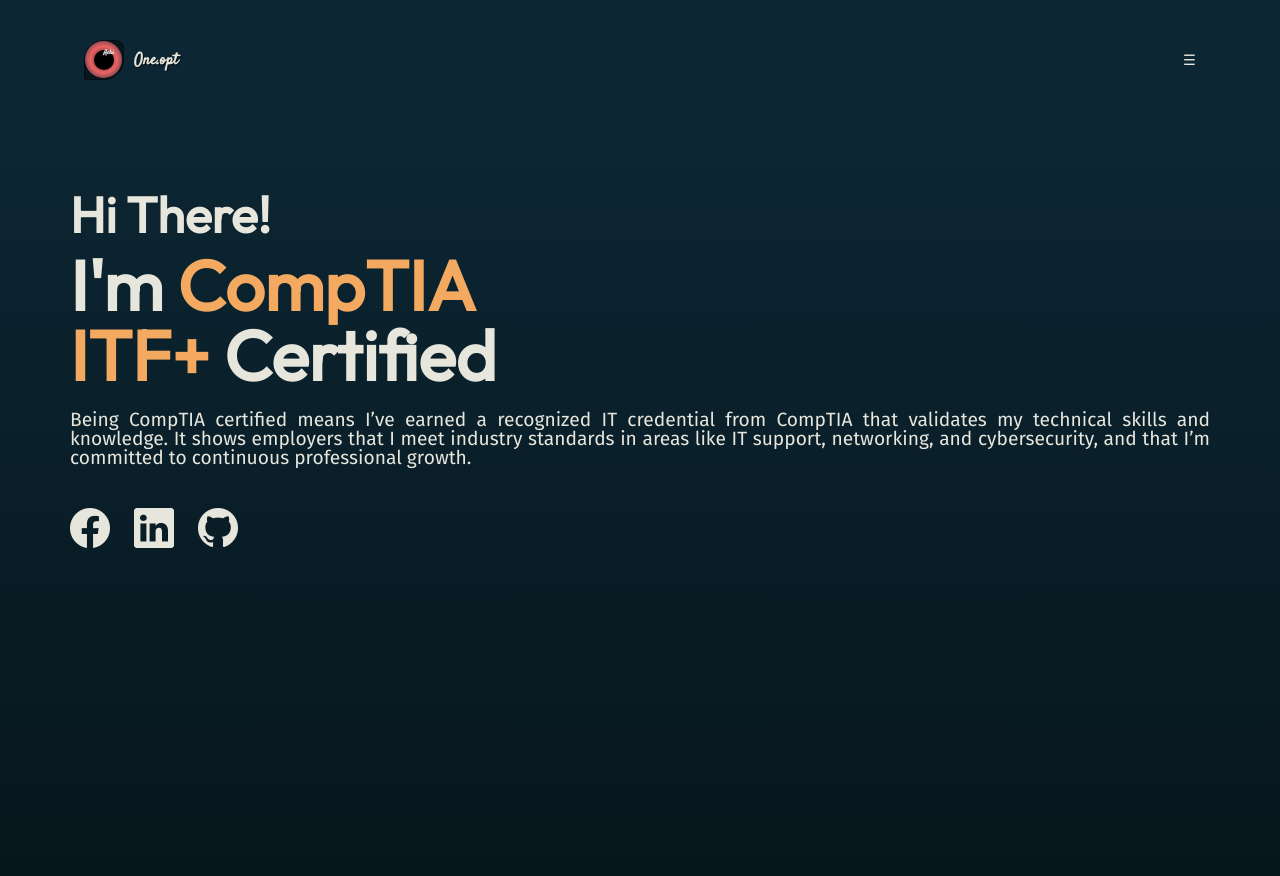
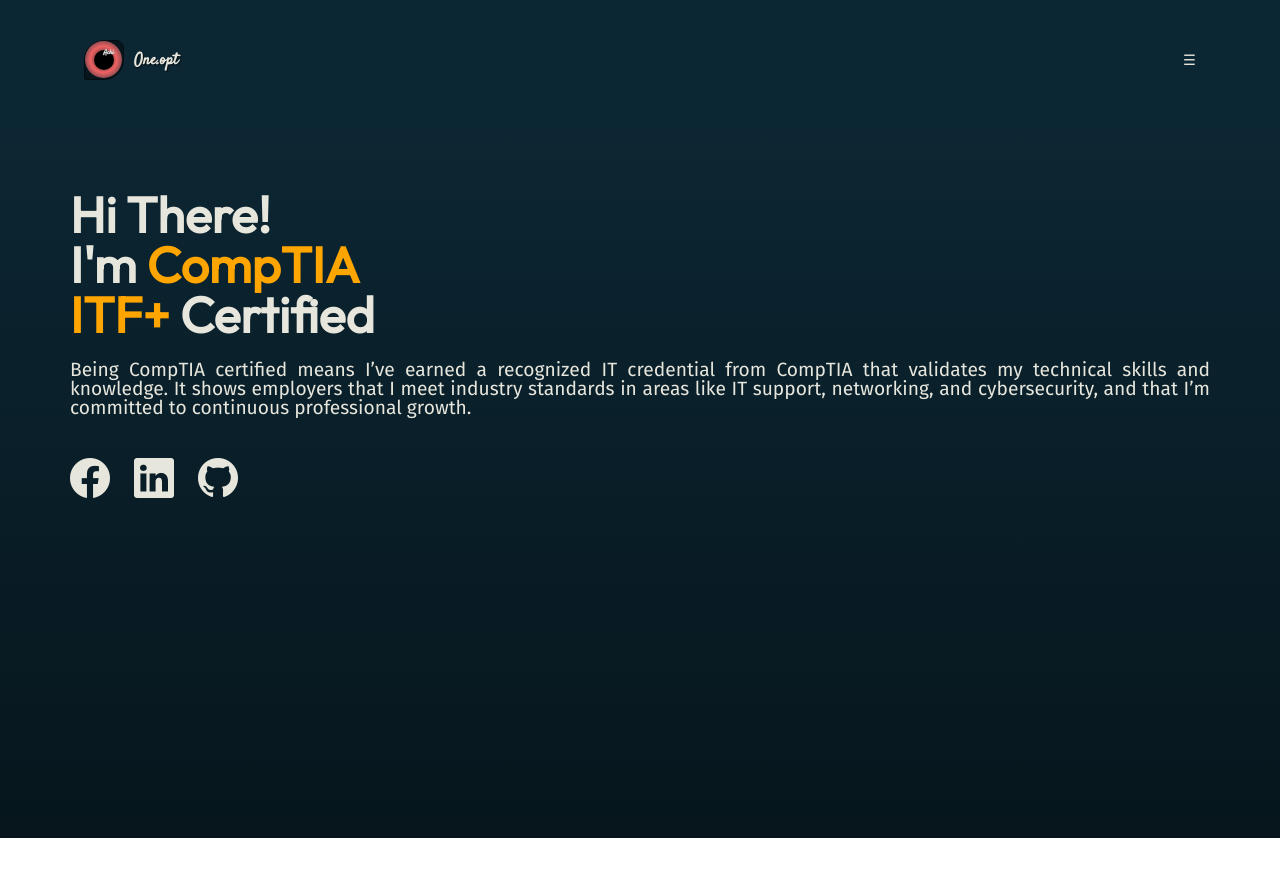
Before and after one commit to txtFn/one.opt-portfolio, a plain HTML site: page about.html in a window 1280 px wide. After the commit the page ends 838 px from the top, so only its background shows below. Drawn offline with nearby package versions, Linux system fonts and the light colour scheme.

Commit message:
Minor changes

```diff
--- a/about.html
+++ b/about.html
@@ -54,7 +54,7 @@
             <!-- ELEMENT 1 -->
             <div class="left">
                 <h2>Hi There!</h2>
-                <h1>I'm <span>CompTIA<br>ITF+</span> Certified</h1>
+                <h2>I'm <b style="color: orange;">CompTIA<br>ITF+</b> Certified</h2>
                 <p>Being CompTIA certified means I’ve earned a recognized
                     IT credential from CompTIA that validates my technical
                     skills and knowledge. It shows employers that I meet
```
